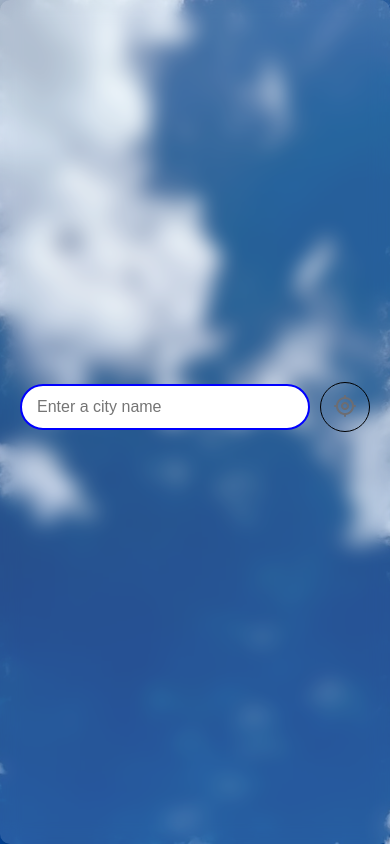
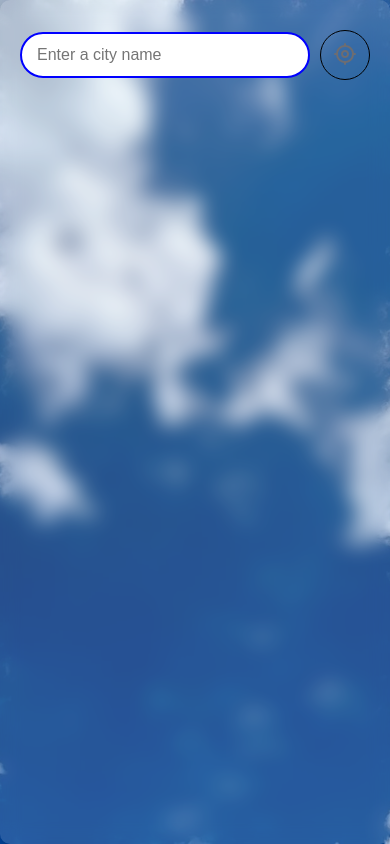
Before and after one commit to JeffBoat-19/Your-Weather, a React (Vite) app: page / in a window 390 px wide. Built offline with nearby package versions, Linux system fonts and the light colour scheme.

Commit message:
Removed space at the top session

```diff
--- a/src/index.css
+++ b/src/index.css
@@ -136,8 +136,8 @@ body {
 }
 
 @media (max-width: 768px) {
-  .container {
-    justify-content: space-around;
+  .current-weather {
+    margin-top: 60px;
   }
   .weather-temperature {
     font-size: 45px;
@@ -155,8 +155,6 @@ body {
 }
 
 @media (max-width: 480px) {
-  .container {
-    justify-content: space-around;
 }
 .weather-temperature {
   font-size: 35px;
@@ -174,7 +172,6 @@ body {
 .weather-description {
   font-size: 1rem;
 }
-}
 
 .current-weather {
   animation: fadeIn 0.8s ease-in-out;
```
Lines whose indentation alone changed are shown as unchanged.
